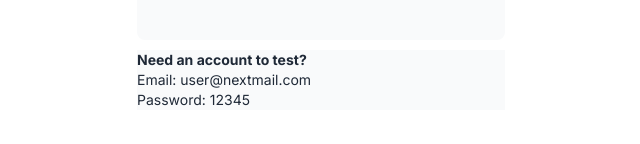
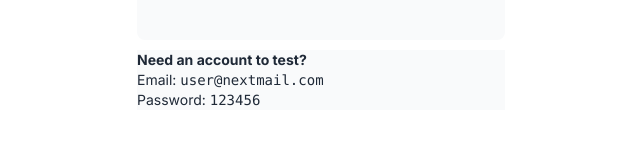
Before and after one commit to JunlingZhuang/nextjs-dashboard, a Next.js app: page /login in a window 1280 px wide. Shown: the part 510-654 px from the top of the page, without its empty margins (319-959 px from the left). Built offline with nearby package versions, Linux system fonts and the light colour scheme; a web font is replaced by a local one.

Commit message:
Update page.tsx

```diff
--- a/app/login/page.tsx
+++ b/app/login/page.tsx
@@ -18,8 +18,14 @@ export default function LoginPage() {
         <LoginForm />
         <div className=" bg-gray-50 text-sm text-gray-800">
           <strong>Need an account to test?</strong>
-          <p>Email: user@nextmail.com</p>
-          <p>Password: 12345</p>
+          <ul>
+            <li>
+              Email: <code>user@nextmail.com</code>
+            </li>
+            <li>
+              Password: <code>123456</code>
+            </li>
+          </ul>
         </div>
       </div>
     </main>
```
